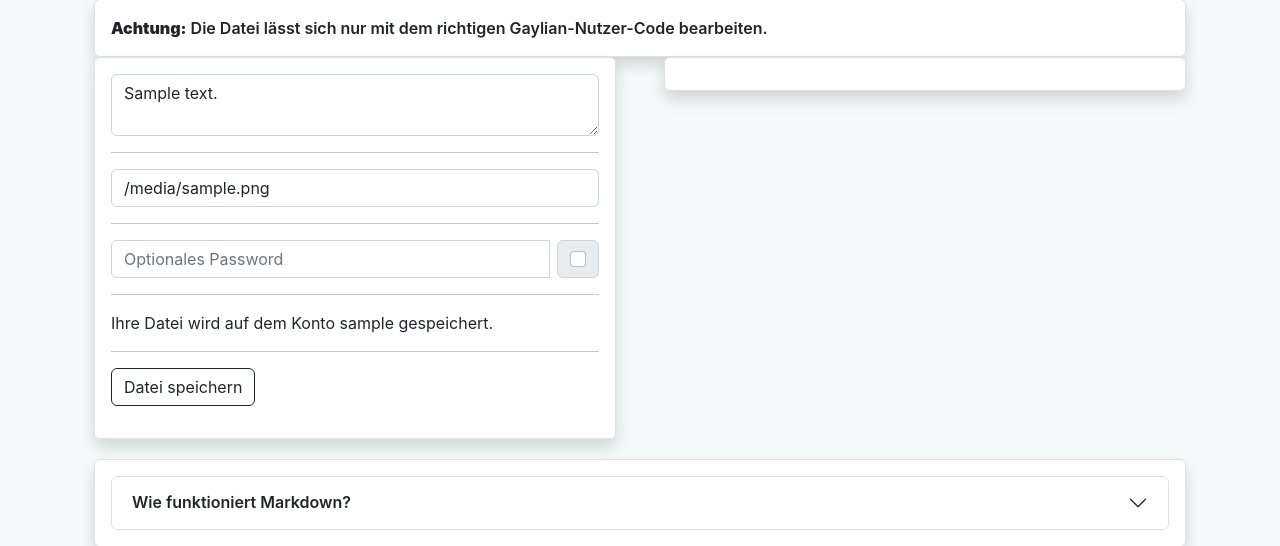
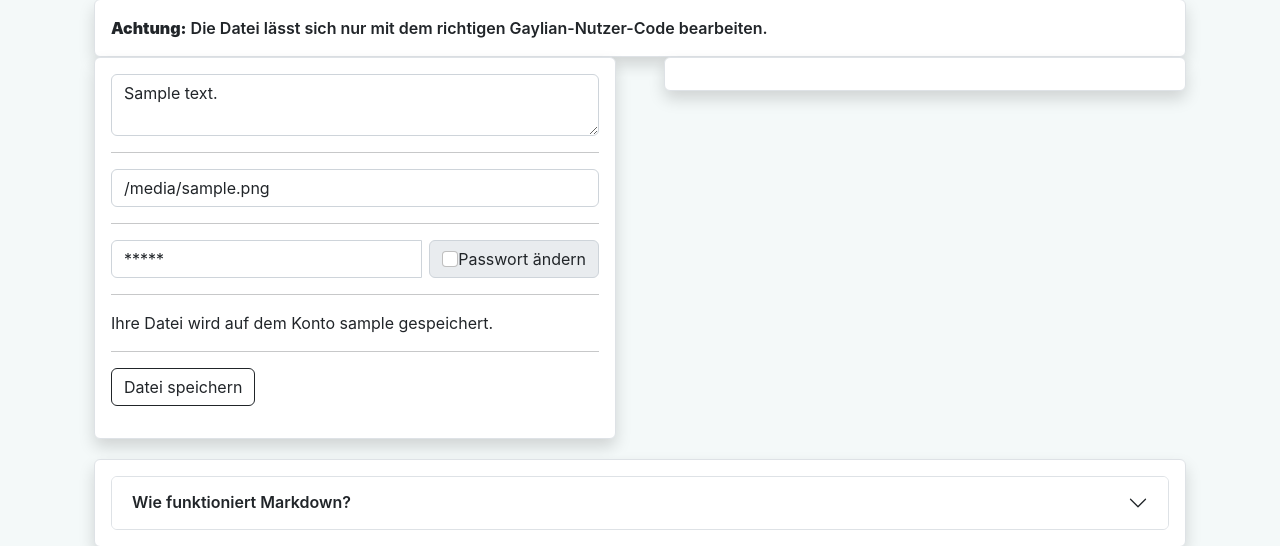
Before and after one commit to Jiscona-private/gaylian, a Flask app: template templates/edit_md.html in a window 1280 px wide. Shown: the part 162-708 px from the top of the page. Run offline with Flask 2, Linux system fonts and the light colour scheme; the template is opened without the code that fills it: most values are stand-ins (such as "Sample title", 1, 10 or a date in 2020); parts of the project's set-up code (start-up, migrations or seed data) failed here and were passed over; some libraries are stand-ins or nearby versions.

Commit message:
Implemented filePass checkbox

```diff
--- a/templates/create_md.html
+++ b/templates/create_md.html
@@ -61,7 +61,7 @@
                         <div class="input-group">
                           <input class="padding form-control me-2" type="text" name="filePass" placeholder="Optionales Password">
                           <div class="input-group-text rounded">
-                            <input class="form-check-input mt-0" type="checkbox" value="Aktivieren">
+                            <input class="form-check-input mt-0" type="checkbox" name="setNewFilepass" value="Aktivieren" checked>
                           </div>
                         </div>
                         <hr>
@@ -69,7 +69,7 @@
                     </form>
                 </div>
                 <div class="shadow rounded p-3 border bg-body">
-                  <label for="md" class="form-label fw-semibold">Schreibe einfach und mit ästhätischem Layout alles mögliche. <br> Nutze Markdown!</label>
+                  <label for="md" class="form-label fw-semibold">Schreibe einfach und mit ästhetischem Layout alles mögliche. <br> Nutze Markdown!</label>
                 </div>
               </div>
               <div class="col" style="padding-top: 5px;">
--- a/templates/edit_md.html
+++ b/templates/edit_md.html
@@ -37,9 +37,9 @@
                   <input class="padding form-control me-2" type="text" name="filecode" id="filecode" value="{{ filecode }}" placeholder="Code der Datei">
                   <hr>
                   <div class="input-group">
-                    <input class="padding form-control me-2" type="text" name="filePass" maxlength="32" placeholder="Optionales Password">
+                    <input class="padding form-control me-2" type="text" name="filePass" value="*****" maxlength="32" placeholder="Optionales Password">
                     <div class="input-group-text rounded">
-                      <input class="form-check-input mt-0" type="checkbox" value="Aktivieren">
+                      <input class="form-check-input mt-0" type="checkbox" name="setNewFilepass" value="Aktivieren"> Passwort ändern
                     </div>
                   </div>
                   <hr>
--- a/templates/file_upload.html
+++ b/templates/file_upload.html
@@ -28,6 +28,9 @@
                       {% endif %}
                       <hr>
                       <input class="padding form-control me-2" type="text" name="filePass" maxlength="32" placeholder="Optionales Password">
+                      <div class="input-group-text rounded">
+                        <input class="form-check-input mt-0" type="checkbox" name="setNewFilepass" value="Aktivieren" checked> Passwort setzen
+                      </div>
                       <hr>
                       <input type="submit" class="padding btn btn-outline-success" value="Hochladen">
                   </form>
--- a/webpages.py
+++ b/webpages.py
@@ -148,7 +148,7 @@ def upload_md():
                     return render_template('create_md.html', error="Der Datei-Code wird bereits genutzt.", mdContent = md)
                 # set filePass
                 filePass = None
-                if (request.form['filePass']):
+                if (request.form.getlist('setNewFilepass') and request.form['filePass']):
                     filePass = bcrypt.generate_password_hash(request.form['filePass'])
 
                 # adding link to database
@@ -218,11 +218,10 @@ def edit_md(code):
 
                     file.fileCode = fileCode
                     # getting filepass
-                    filePass = None
-                    if (request.form['filePass']):
+                    if (request.form.getlist('setNewFilepass') and request.form['filePass']):
                         filePass = bcrypt.generate_password_hash(request.form['filePass'])
-                    file.filePass = filePass
-                    db.session.commit()
+                        file.filePass = filePass
+                        db.session.commit()
 
                     with open(app.config["MD_FOLDER"]+'/'+str(file.id)+'.md', 'w', encoding='utf-8') as f:
                         f.write(md)
@@ -236,7 +235,7 @@ def edit_md(code):
                         os.remove(app.config["MD_FOLDER"]+'/'+str(file.id)+'.md')
                         return render_template('file_upload.html', error="Ihr Speicherplatz reicht nicht mehr aus.", mdContent = md, username=session.get('username'), filecode=file.fileCode)
                     return redirect(url_for('schoolDoc', code=fileCode))
-                return render_template('edit_md.html', error="Bitte geben Sie Text ein.", mdContent = lines, username=session.get('username'), filecode=file.fileCode)
+                return render_template('edit_md.html', error="Bitte geben Sie Text ein.", mdContent = lines, username=session.get('username'), filecode=request.form['fileCode'])
             return render_template('edit_md.html', error="Sie sind mit einem falschen Account angemeldet.", mdContent = lines, username=session.get('username'), filecode=file.fileCode)
         return render_template('edit_md.html', error="Falsches Password", mdContent = lines)
     return render_template('edit_md.html', mdContent = lines, username=session.get('username'), filecode=file.fileCode)
@@ -323,7 +322,7 @@ def upload_file():
 
                 # set filepass
                 filePass = None
-                if request.form['filePass']:
+                if (request.form.getlist('setNewFilepass') and request.form['filePass']):
                     filePass = bcrypt.generate_password_hash(request.form['filePass'])
 
                 # adding link to database
@@ -426,7 +425,7 @@ def write_note():
             # writing database entry
             # set filePass
             filePass = None
-            if request.form['filePass']:
+            if (request.form.getlist('setNewFilepass') and request.form['filePass']):
                 filePass = bcrypt.generate_password_hash(request.form['filePass'])
 
             # adding link to database
```
